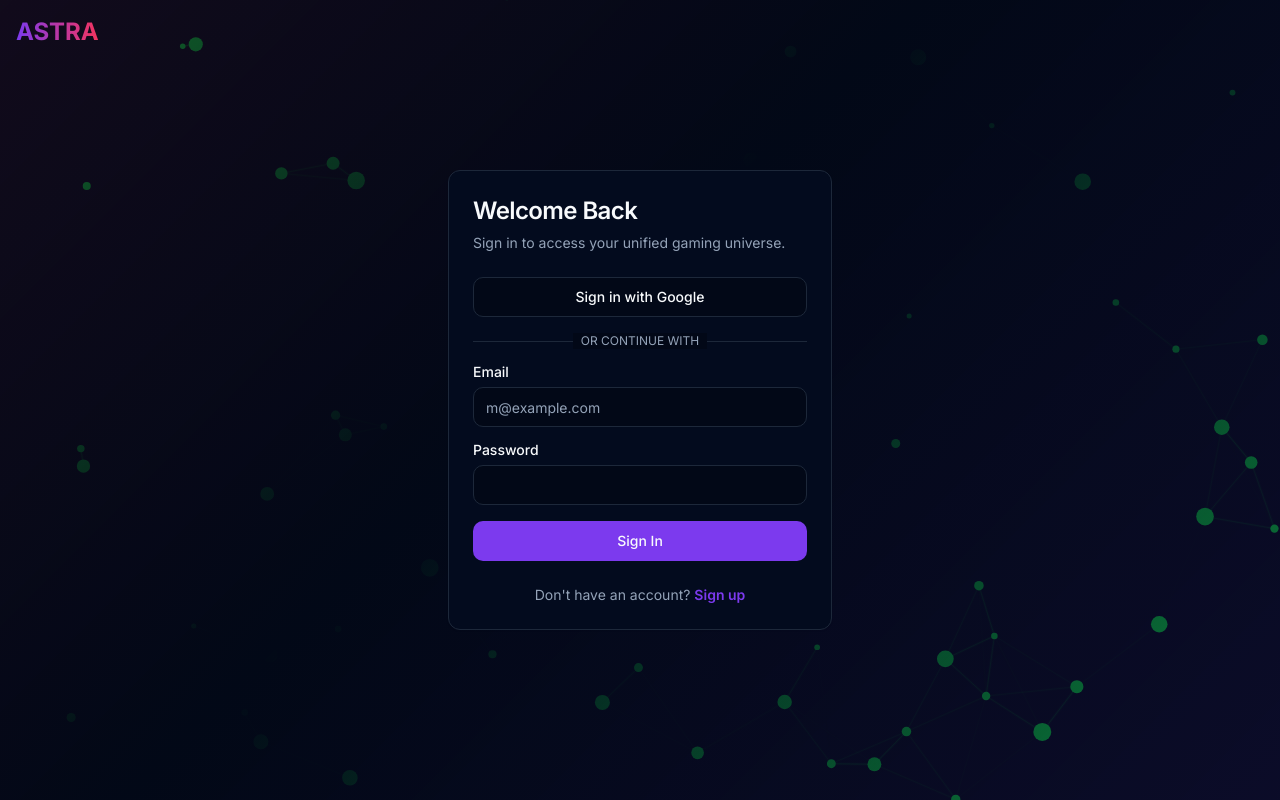
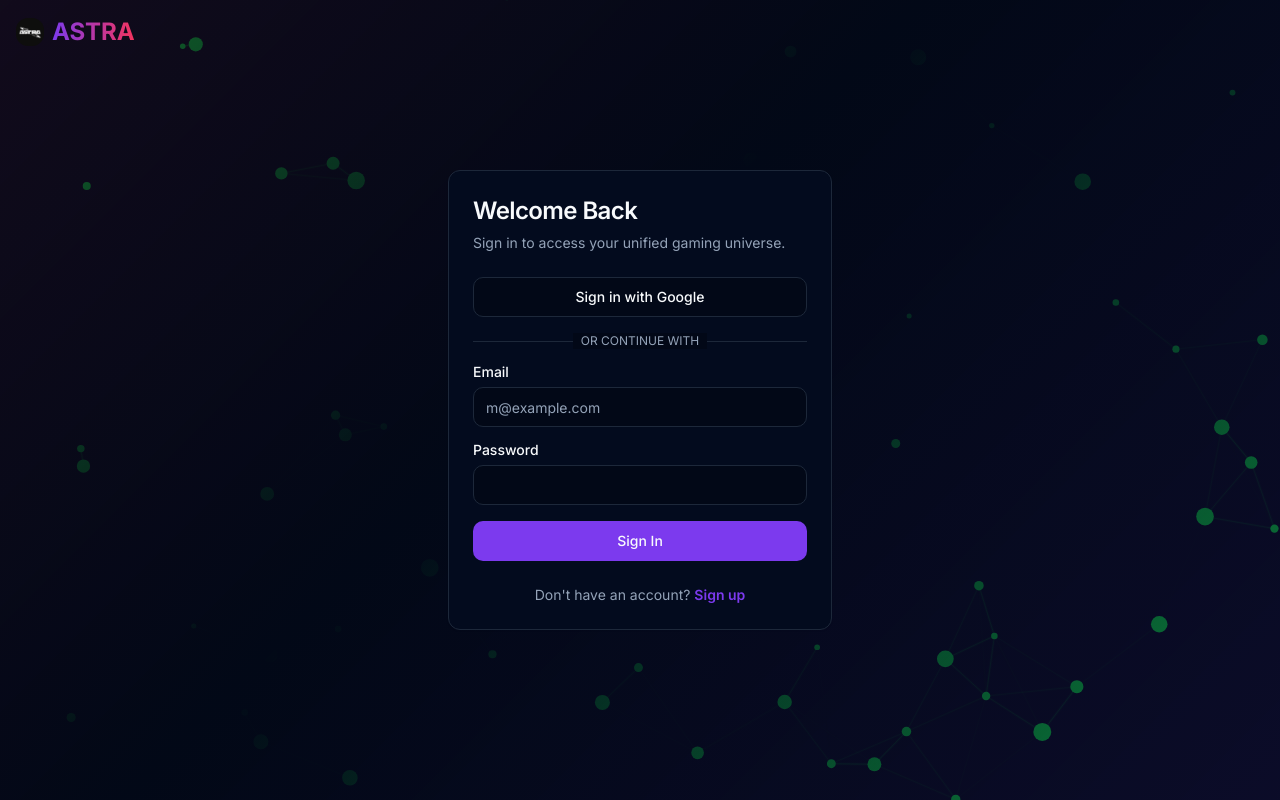
Before and after one commit to Ytshplays/astra, a Next.js app: page /login in a window 1280 px wide. Built offline with nearby package versions, Linux system fonts and the light colour scheme.

Commit message:
Fix browser favicon to show Astra logo and add logo+text to navigation

```diff
--- a/app/layout.tsx
+++ b/app/layout.tsx
@@ -7,6 +7,11 @@ import { ClientWrapper } from '@/components/client-wrapper';
 export const metadata: Metadata = {
   title: 'Astra',
   description: 'A new revolution in the gaming console industry.',
+  icons: {
+    icon: '/ASTRA_(1)[1].png',
+    shortcut: '/ASTRA_(1)[1].png',
+    apple: '/ASTRA_(1)[1].png',
+  },
 };
 
 export default function RootLayout({
--- a/components/nexus-logo.tsx
+++ b/components/nexus-logo.tsx
@@ -1,8 +1,17 @@
 import { cn } from "@/lib/utils";
+import Image from "next/image";
 
 export function AstraLogo({ className }: { className?: string }) {
   return (
-    <div className={cn("flex items-center", className)}>
+    <div className={cn("flex items-center gap-2", className)}>
+      <Image
+        src="/ASTRA_(1)[1].png"
+        alt="Astra"
+        width={28}
+        height={28}
+        className="rounded-lg"
+        priority
+      />
       <span className="text-xl sm:text-2xl font-bold bg-gradient-to-r from-primary to-accent bg-clip-text text-transparent">
         ASTRA
       </span>
```
Also changed, not shown: 1 other file (tests, documents, lock files or other folders).
